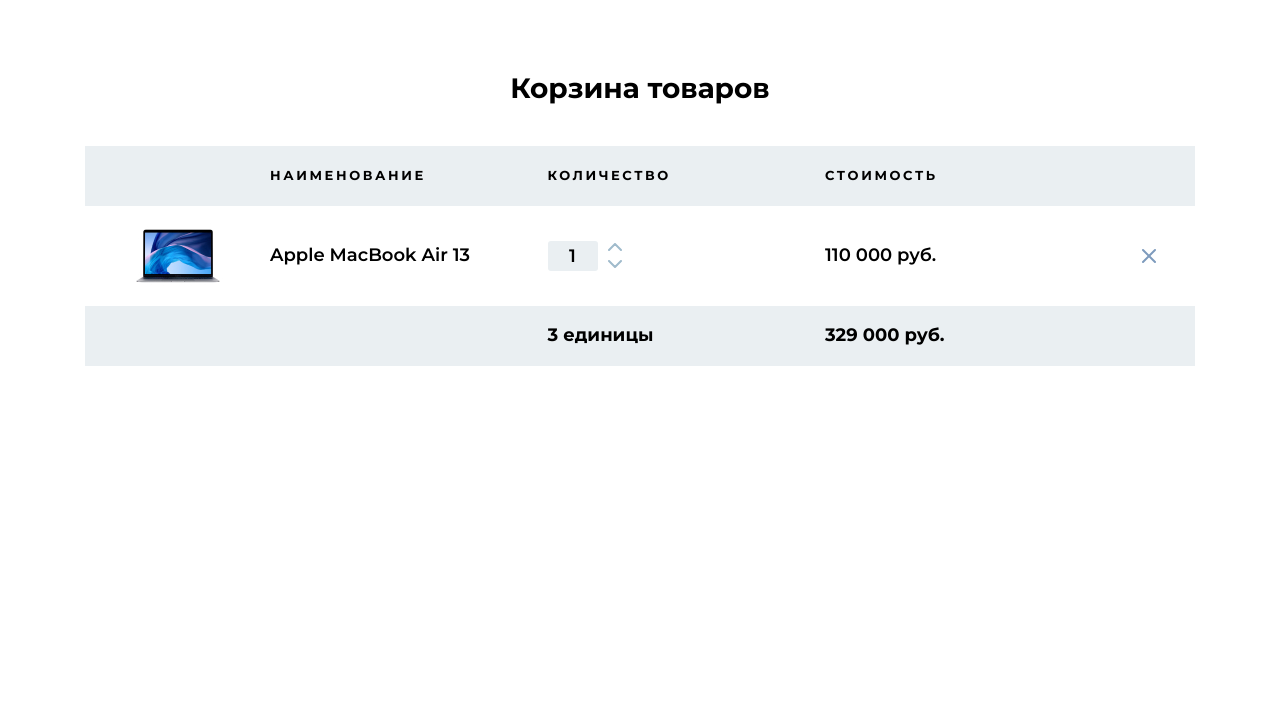
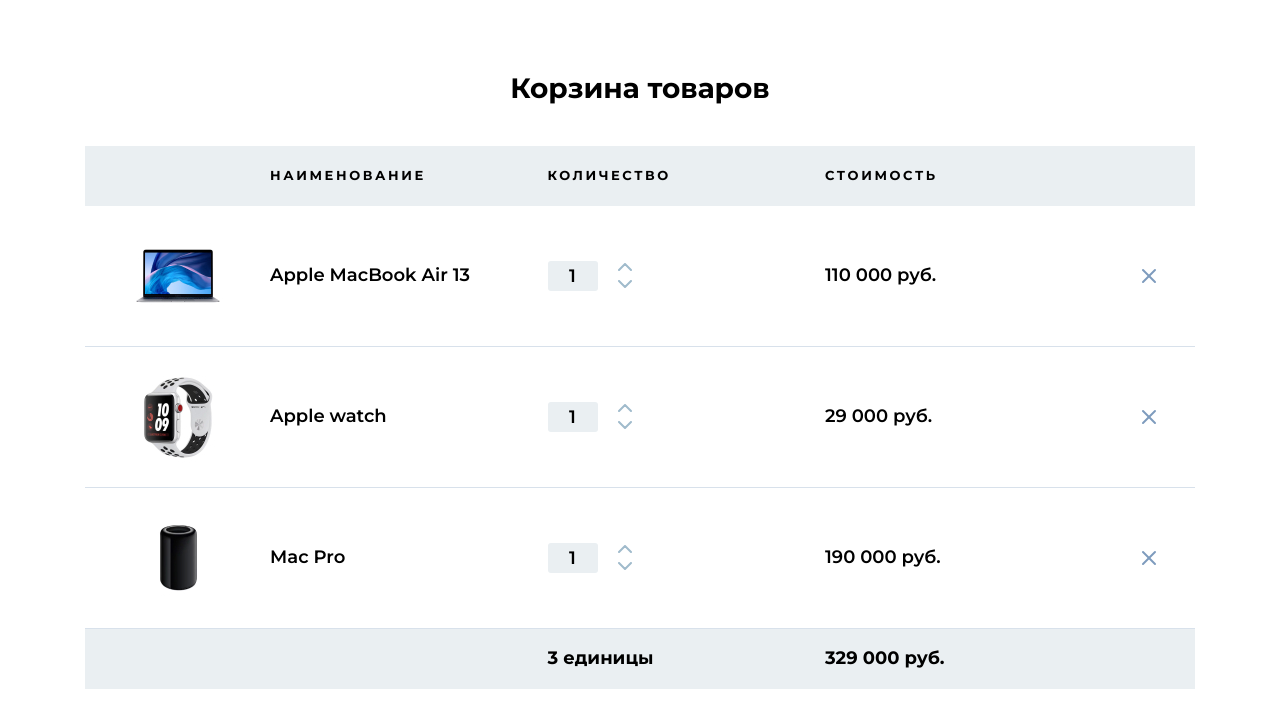
Before and after one commit to Iuliia-Bogdanova/shopping-cart, a plain HTML site: page index.html in a window 1280 px wide. Drawn offline with Linux system fonts and the light colour scheme.

Commit message:
decktop done

```diff
--- a/index.html
+++ b/index.html
@@ -22,6 +22,7 @@
             <div class="container">
 
                 <section class="cart">
+
                     <header class="cart-header">
                         <div class="cart-header__title">наименование</div>
                         <div class="cart-header__count">количество</div>
@@ -58,10 +59,71 @@
                         </div>
                     </section>
 
+                    <section class="product">
+                        <div class="product__img">
+                            <img src="./img/products/apple-watch.jpg" alt="Apple watch">
+                        </div>
+                        <div class="product__title">Apple watch</div>
+                        <div class="product__count">
+
+                            <div class="count">
+                                <div class="count__box">
+                                    <input type="number" class="count__input" min="1" max="100" value="1">
+                                </div>
+                                <div class="count__controls">
+                                    <button type="button" class="count__up">
+                                        <img src="./img/icons/icon-up.svg" alt="Increase">
+                                    </button>
+                                    <button type="button" class="count__down">
+                                        <img src="./img/icons/icon-down.svg" alt="Decrease">
+                                    </button>
+                                </div>
+                            </div>
+
+                        </div>
+                        <div class="product__price">29 000 руб.</div>
+                        <div class="product__controls">
+                            <button type="button">
+                                <img src="./img/icons/cross.svg" alt="Delete">
+                            </button>
+                        </div>
+                    </section>
+
+                    <section class="product">
+                        <div class="product__img">
+                            <img src="./img/products/mac-pro.jpg" alt="Mac Pro">
+                        </div>
+                        <div class="product__title">Mac Pro</div>
+                        <div class="product__count">
+
+                            <div class="count">
+                                <div class="count__box">
+                                    <input type="number" class="count__input" min="1" max="100" value="1">
+                                </div>
+                                <div class="count__controls">
+                                    <button type="button" class="count__up">
+                                        <img src="./img/icons/icon-up.svg" alt="Increase">
+                                    </button>
+                                    <button type="button" class="count__down">
+                                        <img src="./img/icons/icon-down.svg" alt="Decrease">
+                                    </button>
+                                </div>
+                            </div>
+
+                        </div>
+                        <div class="product__price">190 000 руб.</div>
+                        <div class="product__controls">
+                            <button type="button">
+                                <img src="./img/icons/cross.svg" alt="Delete">
+                            </button>
+                        </div>
+                    </section>
+
                     <footer class="cart-footer">
                         <div class="cart-footer__count">3 единицы</div>
                         <div class="cart-footer__price">329 000 руб.</div>
                     </footer>
+
                 </section>
 
             </div>
--- a/sass/blocks/_count.scss
+++ b/sass/blocks/_count.scss
@@ -1,6 +1,6 @@
 .count {
     display: flex;
-    column-gap: 10px;
+    column-gap: 20px;
     align-items: center;
 }
 .count__box {
--- a/sass/blocks/_product.scss
+++ b/sass/blocks/_product.scss
@@ -1,6 +1,9 @@
 .product {
     display: grid;
     grid-template-columns: 2fr repeat(3, 3fr) 1fr;
+
+    padding: 20px 0;
+    border-bottom: 1px solid rgba(126, 155, 189, 0.3);
 
     font-weight: 600;
     font-size: 18px;
```
Also changed, not shown: css/main.css, css/main.min.css, 1 other file.
